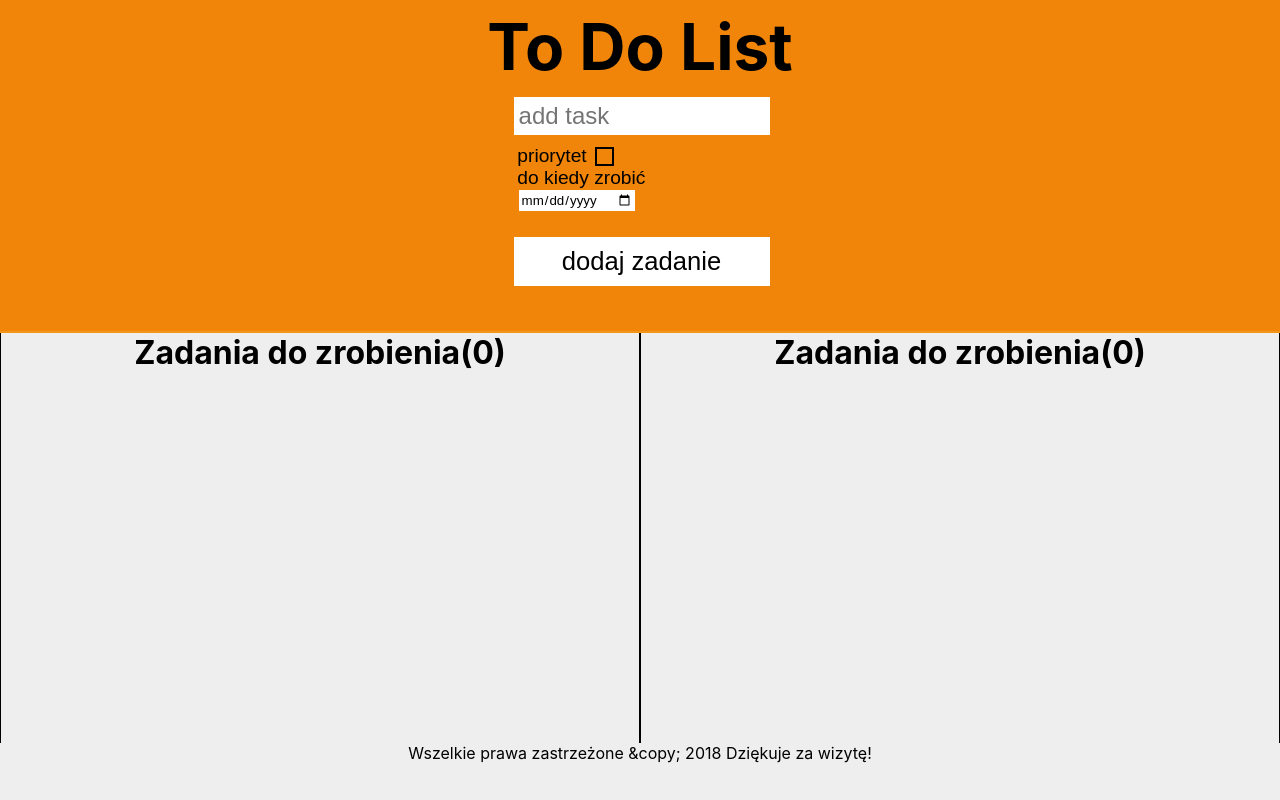
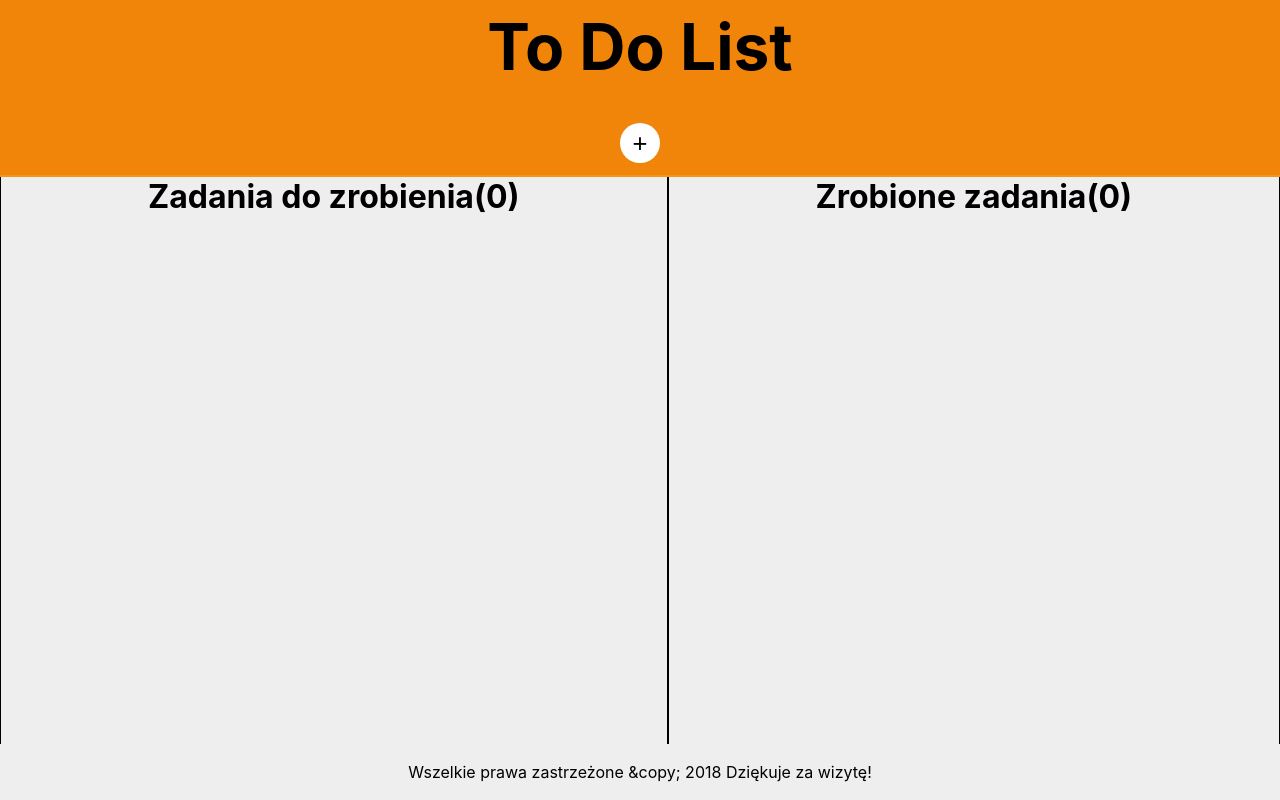
Before and after one commit to NowakKamil30/to-do-app-react, a React (Create React App) app: page / in a window 1280 px wide. Built offline with nearby package versions, Linux system fonts and the light colour scheme.

Commit message:
change Header and create new component AddTaskForm.js

```diff
--- /dev/null
+++ b/src/component/AddTaskForm.js
@@ -0,0 +1,43 @@
+import React from "react";
+import TextInput from "./TextInput";
+import CheckInput from "./CheckInput";
+import DateInput from "./DateInput";
+import Button from "./Button";
+import ErrorText from "./ErrorText";
+import PopUpWindow from "./PopUpWindow";
+const AddTaskForm = props => {
+  return (
+    <PopUpWindow>
+      <TextInput
+        onChange={props.onChange}
+        value={props.valueText}
+        name={props.textInputName}
+        placeholder={"add task"}
+      />
+      <CheckInput
+        text={props.checkInputText}
+        onChange={props.onChange}
+        CheckedInputName={props.CheckedInputName}
+        checked={props.checked}
+      />
+      <DateInput
+        onChange={props.onChange}
+        value={props.valueDate}
+        DateInputName={props.DateInputName}
+        labelText={props.labelText}
+      />
+      {props.errors.emptyTextInput ? (
+        <ErrorText message={"Pole z tekstem nie może być puste"} />
+      ) : null}
+      {props.errors.emptyDateInput ? (
+        <ErrorText message={"pole z data nie może być puste"} />
+      ) : null}
+      {props.errors.wrongDate ? (
+        <ErrorText message={"ta data już była"} />
+      ) : null}
+      <Button text={props.buttonText} onClick={props.onClick} />
+    </PopUpWindow>
+  );
+};
+
+export default AddTaskForm;
--- a/src/component/App.js
+++ b/src/component/App.js
@@ -57,7 +57,7 @@ class App extends React.Component {
   };
 
   handleButtonRemove = (index, list) => {
-    if (list === "toDo") {
+    if (list === "do") {
       const { toDo } = this.state;
       toDo.splice(index, 1);
       this.setState({
--- a/src/component/Button.js
+++ b/src/component/Button.js
@@ -1,7 +1,11 @@
 import React from "react";
 
 const Button = props => {
-  return <button onClick={props.onClick}>{props.text}</button>;
+  return (
+    <button className={props.className} onClick={props.onClick}>
+      {props.text}
+    </button>
+  );
 };
 
 export default Button;
--- a/src/component/Footer.js
+++ b/src/component/Footer.js
@@ -3,7 +3,9 @@ import "./css/Footer.css";
 const Footer = () => {
   return (
     <footer>
+      <div>
       <p>{"Wszelkie prawa zastrzeżone &copy; 2018 Dziękuje za wizytę!"}</p>
+      </div>
     </footer>
   );
 };
--- a/src/component/Header.js
+++ b/src/component/Header.js
@@ -1,46 +1,54 @@
 import React from "react";
 import "./css/Header.css";
-import TextInput from "./TextInput";
-import CheckInput from "./CheckInput";
-import DateInput from "./DateInput";
+import "./AddTaskForm";
+import AddTaskForm from "./AddTaskForm";
 import Button from "./Button";
-import ErrorText from "./ErrorText";
-const Header = props => {
+class Header extends React.Component {
+  state = {
+    add: false
+  };
+
+  handleButtonShowAddTask = () => {
+    this.setState(prevState => ({
+      add: !prevState.add
+    }));
+  };
+  showAddTaskForm = () => {
+    if (this.state.add) {
+      return (
+        <AddTaskForm
+          onChange={this.props.onChange}
+          valueText={this.props.valueText}
+          textInputName={this.props.textInputName}
+          checkInputText={this.props.checkInputText}
+          CheckedInputName={this.props.CheckedInputName}
+          checked={this.props.checked}
+          valueDate={this.props.valueDate}
+          DateInputName={this.props.DateInputName}
+          labelText={this.props.labelText}
+          buttonText={this.props.ButtonText}
+          onClick={this.props.onClick}
+          errors={this.props.errors}
+        />
+      );
+    }
+    return null;
+  };
+  render() {
     return (
       <header>
-      <h1>{props.title}</h1>
+        <h1>{this.props.title}</h1>
         <menu>
-        <TextInput
-          onChange={props.onChange}
-          value={props.valueText}
-          name={props.textInputName}
-          placeholder={"add task"}
+          <Button
+            onClick={this.handleButtonShowAddTask}
+            className={"menu"}
+            text={"+"}
           />
-        <CheckInput
-          text={props.checkInputText}
-          onChange={props.onChange}
-          CheckedInputName={props.CheckedInputName}
-          checked={props.checked}
-        />
-        <DateInput
-          onChange={props.onChange}
-          value={props.valueDate}
-          DateInputName={props.DateInputName}
-          labelText={props.labelText}
-        />
-        {props.errors.emptyTextInput ? (
-          <ErrorText message={"Pole z tekstem nie może być puste"} />
-        ) : null}
-        {props.errors.emptyDateInput ? (
-          <ErrorText message={"pole z data nie może być puste"} />
-        ) : null}
-        {props.errors.wrongDate ? (
-          <ErrorText message={"ta data już była"} />
-        ) : null}
-        <Button text={props.ButtonText} onClick={props.onClick} />
+          {this.showAddTaskForm()}
         </menu>
       </header>
     );
-};
+  }
+}
 
 export default Header;
--- a/src/component/Main.js
+++ b/src/component/Main.js
@@ -10,10 +10,15 @@ const Main = props => {
         onClickRemove={props.handleButtonRemove}
         onClickMove={props.handleButtonMove}
         director={"do"}
+        maxLenght={6}
+        title="Zadania do zrobienia"
       />
       <TaskList
         list={props.doneList}
         onClickRemove={props.handleButtonRemove}
+        director={"done"}
+        maxLenght={6}
+        title="Zrobione zadania"
       />
     </main>
   );
--- /dev/null
+++ b/src/component/PopUpWindow.js
@@ -0,0 +1,7 @@
+import React from "react";
+import "./css/PopUpWindow.css";
+const PopUpWindow = props => {
+  return <div className={"popUp"}>{props.children}</div>;
+};
+
+export default PopUpWindow;
--- a/src/component/TaskList.js
+++ b/src/component/TaskList.js
@@ -12,7 +12,7 @@ class TaskList extends React.Component {
   render() {
     return (
       <div className="mainColumn">
-        <h1>{`Zadania do zrobienia(${this.props.list.length})`}</h1>
+        <h1>{`${this.props.title}(${this.props.list.length})`}</h1>
         <ul>{this.list()}</ul>
       </div>
     );
@@ -85,7 +85,9 @@ class TaskList extends React.Component {
             index={index}
             text={item.text}
             date={item.date}
-            onClickRemove={() => this.props.onClickRemove(index, "toDo")}
+            onClickRemove={() =>
+              this.props.onClickRemove(index, this.props.director)
+            }
             onClickMove={() => this.props.onClickMove(index)}
             classCSS={item.priotity ? "priority" : "not-priority"}
           />
--- a/src/component/css/Footer.css
+++ b/src/component/css/Footer.css
@@ -1,4 +1,11 @@
 footer
 {
-    flex-grow:1
+    position: relative;
+    height: 7%;
 }
+footer div{
+    position: absolute;
+    top:50%;
+    left:50%;
+    transform: translate(-50%,-50%);
+}
--- a/src/component/css/Header.css
+++ b/src/component/css/Header.css
@@ -2,7 +2,7 @@ header
 {
     background-color: #f18509;
     padding: 0.6%;
-    flex-grow:1;
+    height: 20%;
     border-bottom: 2px solid #f2961A;
 }
 header h1
@@ -14,7 +14,7 @@ header input[type=text]
 {
     box-sizing: border-box;
     background-color: #Ffffff;
-    width: 20vw;
+    width: 100%;
     font-size: 1.5rem;
     border:none;
     padding: 5px;
@@ -79,7 +79,7 @@ header button
     font-size: 1.6rem;
     padding: 10px;
     margin-top:10%;
-    width: 20vw;
+    width: 100%;
     border:none;
     background-color: #fff;
     transition: 0.3s;
@@ -88,3 +88,13 @@ header button:hover
 {
     box-shadow: 0px 0px 0px 6px rgba(0,0,0,0.6);
 }
+menu
+{
+    position: relative;
+}
+header menu button.menu{
+    width: 40px;
+    height: 40px;
+    border-radius: 50%;
+    line-height: 20px;
+}
--- /dev/null
+++ b/src/component/css/PopUpWindow.css
@@ -0,0 +1,8 @@
+.popUp{
+    position: absolute;
+    width: 100%;
+    top: 110%;
+    left:10%;
+    background-color: #eee;
+    border: 1px solid black;
+}
```
Also changed, not shown: src/component/css/DoneList.css (deleted). Lines whose indentation alone changed are shown as unchanged.
